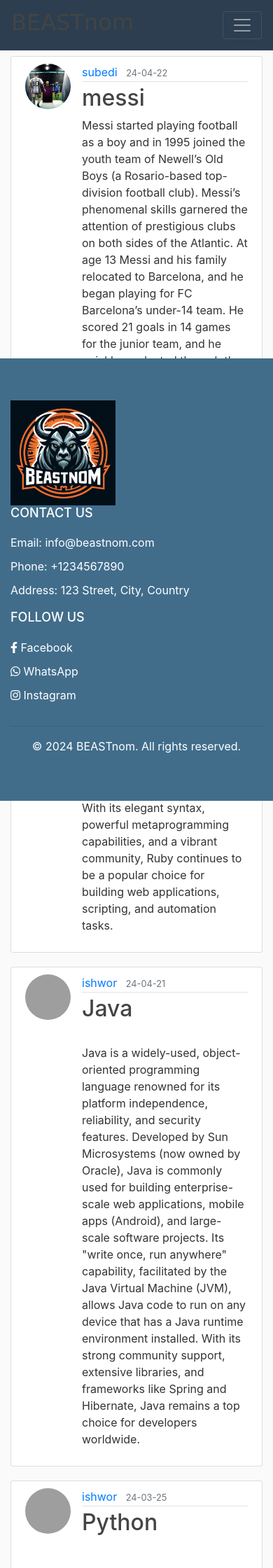
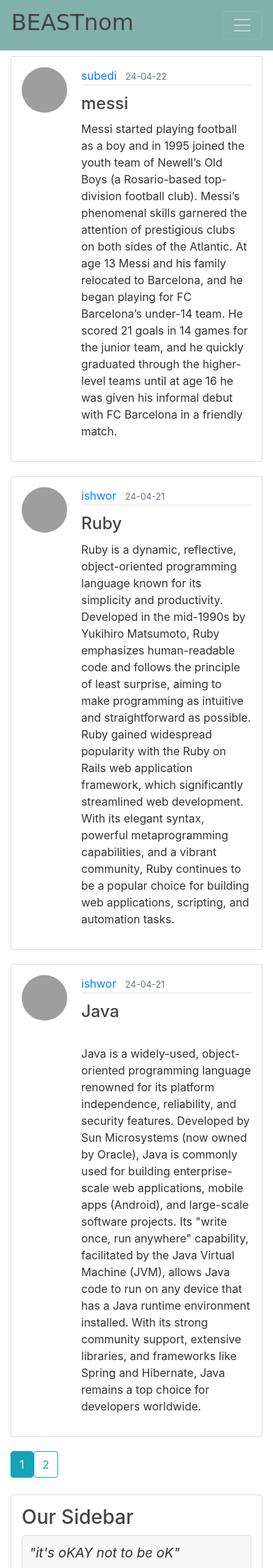
Before and after one commit to ishnom/flask-project, a Flask app: page / in a window 390 px wide. Shown: the top 2240 px of the page at 70% size. Run offline with Flask 3, Linux system fonts and the light colour scheme; some libraries are stand-ins or nearby versions; grey boxes are pictures that could not be loaded.

Commit message:
update after a while

```diff
--- a/app/main/routes.py
+++ b/app/main/routes.py
@@ -6,7 +6,7 @@
 @main.route("/")
 def home():
     page = request.args.get('page', 1, type=int)
-    per_page = 10
+    per_page = 3
     pagination = Post.query.order_by(Post.date_posted.desc()).paginate(page=page, per_page=per_page)
     posts = pagination.items
     return render_template('index.html', posts=posts, pagination=pagination)
--- a/app/posts/routes.py
+++ b/app/posts/routes.py
@@ -3,6 +3,7 @@
 from app import db
 from app.model import Post
 from app.posts.forms import PostForm
+
 
 posts = Blueprint('posts', __name__)
 
--- a/app/static/main.css
+++ b/app/static/main.css
@@ -1,16 +1,18 @@
 body {
-    background: #fafafa;
+
     color: #333333;
     margin-top: 5rem;
     padding-bottom: 100px; /* Adjust as needed */
 }
 
+/* Text color adjustments */
 h1, h2, h3, h4, h5, h6 {
     color: #444444;
 }
 
+/* Background colors */
 .bg-steel {
-    background-color: #2c3e50; /* Dark blue */
+    background-color: #82b0aa; /* Dark blue */
 }
 
 .site-header {
@@ -18,6 +20,7 @@
     transition: top 0.3s;
 }
 
+/* Navbar and header adjustments */
 .site-header .navbar-brand {
     font-family: cursive;
     font-weight: bold;
@@ -36,26 +39,27 @@
     font-weight: 500; /* Increase font weight for active link */
 }
 
-/* Yellow Highlight on Hover */
+/* Navbar link hover effect */
 .site-header .navbar-nav .nav-link::after {
     content: '';
-   position: absolute;
+    position: absolute;
     left: 0;
     bottom: 0;
     width: 100%;
     height: 2px;
     background-color: transparent;
     transition: background-color 0.3s;
+}
 
+.navbar {
+    position: absolute;
+}
 
-}
-.navbar{
-    position:absolute;
-}
 .site-header .navbar-nav .nav-link:hover::after {
     background-color: #f1c40f; /* Yellow */
 }
 
+/* Main content styling */
 .content-section {
     background: #ffffff;
     padding: 10px 20px;
@@ -64,7 +68,7 @@
     margin-bottom: 20px;
 }
 
-.article-title {
+.article-title, .account-heading {
     color: #444444;
 }
 
@@ -77,21 +81,19 @@
     white-space: pre-line;
 }
 
-.article-img {
-    height: 65px;
-    width: 65px;
-    margin-right: 16px;
+.article-img, .account-img {
+    height: 125px;
+    width: 125px;
+    border-radius: 50%;
+    object-fit: cover; /* Ensures image scales properly within the circle */
+    margin-right: 20px;
+    margin-bottom: 16px
 }
 
 .article-metadata {
     padding-bottom: 1px;
     margin-bottom: 4px;
-    border-bottom: 1px solid #e3e3e3
-}
-
-.article-metadata a:hover {
-    color: #333;
-    text-decoration: none;
+    border-bottom: 1px solid #e3e3e3;
 }
 
 .article-svg {
@@ -100,18 +102,7 @@
     vertical-align: middle;
 }
 
-.account-img {
-    height: 125px;
-    width: 125px;
-    margin-right: 20px;
-    margin-bottom: 16px;
-}
-
-.account-heading {
-    font-size: 2.5rem;
-}
-
-/* Sidebar Quotes Box */
+/* Sidebar and footer */
 .quotes-box {
     margin-bottom: 20px;
     padding: 10px;
@@ -131,33 +122,28 @@
     font-weight: bold;
 }
 
-/* Sidebar Buttons */
+/* Sidebar buttons */
 .content-section .list-group-item {
-    border: 1px solid #fff; /* Set initial border color to white */
+    border: 1px solid #fff;
 }
 
-/* Change border color on hover */
-.content-section .list-group-item:hover {
-    border-color: #f00; /* Change border color to light red on hover */
-}
-
-/* Change border color for active items */
+.content-section .list-group-item:hover,
 .content-section .list-group-item.active {
-    border-color: #f00; /* Change border color to light red for active items */
+    border-color: #f00; /* Light red */
 }
 
 .site-footer {
-    position: fixed;
+    position: sticky;
     bottom: 0;
     width: 100%;
     background-color: #416d8b; /* Light blue */
-    color: #ffffff; /* White text */
+    color: #ffffff;
     padding: 50px 0;
     transition: bottom 0.3s;
 }
 
 .site-footer h5 {
-    color: #ffffff; /* White text for column titles */
+    color: #ffffff;
     font-size: 18px;
     text-transform: uppercase;
     margin-bottom: 20px;
@@ -173,7 +159,7 @@
 }
 
 .site-footer ul li a {
-    color: #ffffff; /* White text for links */
+    color: #ffffff;
     text-decoration: none;
 }
 
@@ -181,10 +167,50 @@
     color: #f1c40f; /* Yellow on hover */
 }
 
-.scroll-up {
-    top: 0;
+/* Media Queries for Responsiveness */
+
+/* Adjust layout for smaller screens */
+@media (max-width: 992px) {
+    .content-section, .site-footer {
+        padding: 20px 15px;
+    }
+    .article-title {
+        font-size: 1.5rem;
+    }
+    .navbar-brand {
+        font-size: 1.25rem;
+    }
 }
 
-.scroll-down {
-    top: -100px; /* Adjust as needed */
+@media (max-width: 768px) {
+    .navbar {
+        display: block;
+        text-align: center;
+    }
+    .site-header .navbar-nav .nav-link {
+        font-size: 0.9rem;
+    }
+    .site-footer {
+        padding: 20px 10px;
+        text-align: center;
+    }
+    .account-img, .article-img {
+        height: 65px;
+        width: 65px;
+    }
 }
+
+@media (max-width: 576px) {
+    .content-section {
+        padding: 15px;
+    }
+    .account-heading {
+        font-size: 1.8rem;
+    }
+    .site-footer h5 {
+        font-size: 1rem;
+    }
+    .navbar-nav {
+        flex-direction: column;
+    }
+}
--- a/app/templates/index.html
+++ b/app/templates/index.html
@@ -14,7 +14,7 @@
     </div>
   </article>
   {% endfor %}
-<!--
+
   <div class="pagination">
     {% for page_num in pagination.iter_pages() %}
       {% if page_num %}
@@ -27,5 +27,5 @@
 
       {% endif %}
     {% endfor %}
-  </div> -->
+  </div>
 {% endblock %}
--- a/app/templates/layout.html
+++ b/app/templates/layout.html
@@ -79,12 +79,12 @@
             </div>
         </div>
     </main>
-    <footer class="site-footer">
+    <!-- <footer class="site-footer">
         <div class="container">
             <div class="row">
                 <div class="col-md-4">
                     <img src="{{ url_for('static', filename='logo.jpeg') }}" alt="BEASTnom Logo" style="height: 150px; margin-top: 10px;"> <!-- Added logo -->
-                </div>
+                <!-- </div>
                 <div class="col-md-4">
                     <h5>Contact Us</h5>
                     <ul class="list-unstyled">
@@ -109,7 +109,7 @@
                 </div>
             </div>
         </div>
-    </footer>
+    </footer> -->
 
 
 
@@ -118,7 +118,7 @@
     <script src="https://code.jquery.com/jquery-3.2.1.slim.min.js" integrity="sha384-KJ3o2DKtIkvYIK3UENzmM7KCkRr/rE9/Qpg6aAZGJwFDMVNA/GpGFF93hXpG5KkN" crossorigin="anonymous"></script>
     <script src="https://cdnjs.cloudflare.com/ajax/libs/popper.js/1.12.9/umd/popper.min.js" integrity="sha384-ApNbgh9B+Y1QKtv3Rn7W3mgPxhU9K/ScQsAP7hUibX39j7fakFPskvXusvfa0b4Q" crossorigin="anonymous"></script>
     <script src="https://maxcdn.bootstrapcdn.com/bootstrap/4.0.0/js/bootstrap.min.js" integrity="sha384-JZR6Spejh4U02d8jOt6vLEHfe/JQGiRRSQQxSfFWpi1MquVdAyjUar5+76PVCmYl" crossorigin="anonymous"></script>
-    <script>
+    <!-- <script>
         var prevScrollpos = window.pageYOffset;
         var siteHeader = document.querySelector(".site-header");
 
@@ -141,6 +141,6 @@
             }
             prevScrollpos = currentScrollPos;
         }
-    </script>
+    </script> -->
 </body>
 </html>
```
Also changed, not shown: app/posts/forms.py (line endings or trailing spaces), app/static/profiles_pics/1de31136e698b9d8.jpg (deleted), app/static/profiles_pics/2b84f8083f16d19f.png (deleted), app/static/profiles_pics/557621c327404672.jpg (deleted), app/static/profiles_pics/6bc3603d5c26939c.png (deleted), app/static/profiles_pics/6fad106a6c93b805.jpg (deleted), app/static/profiles_pics/93b1370983796569.png (deleted), app/static/profiles_pics/b0fd7af08451f9f5.jpg (deleted), app/static/profiles_pics/b219f76f9e81a42b.png (deleted), app/static/profiles_pics/defult.jpg (deleted), app/static/profiles_pics/e5268739ad5db4b4.png (deleted), app/static/profiles_pics/eb91cf183f5e652a.jpg (deleted), instance/site.db.
